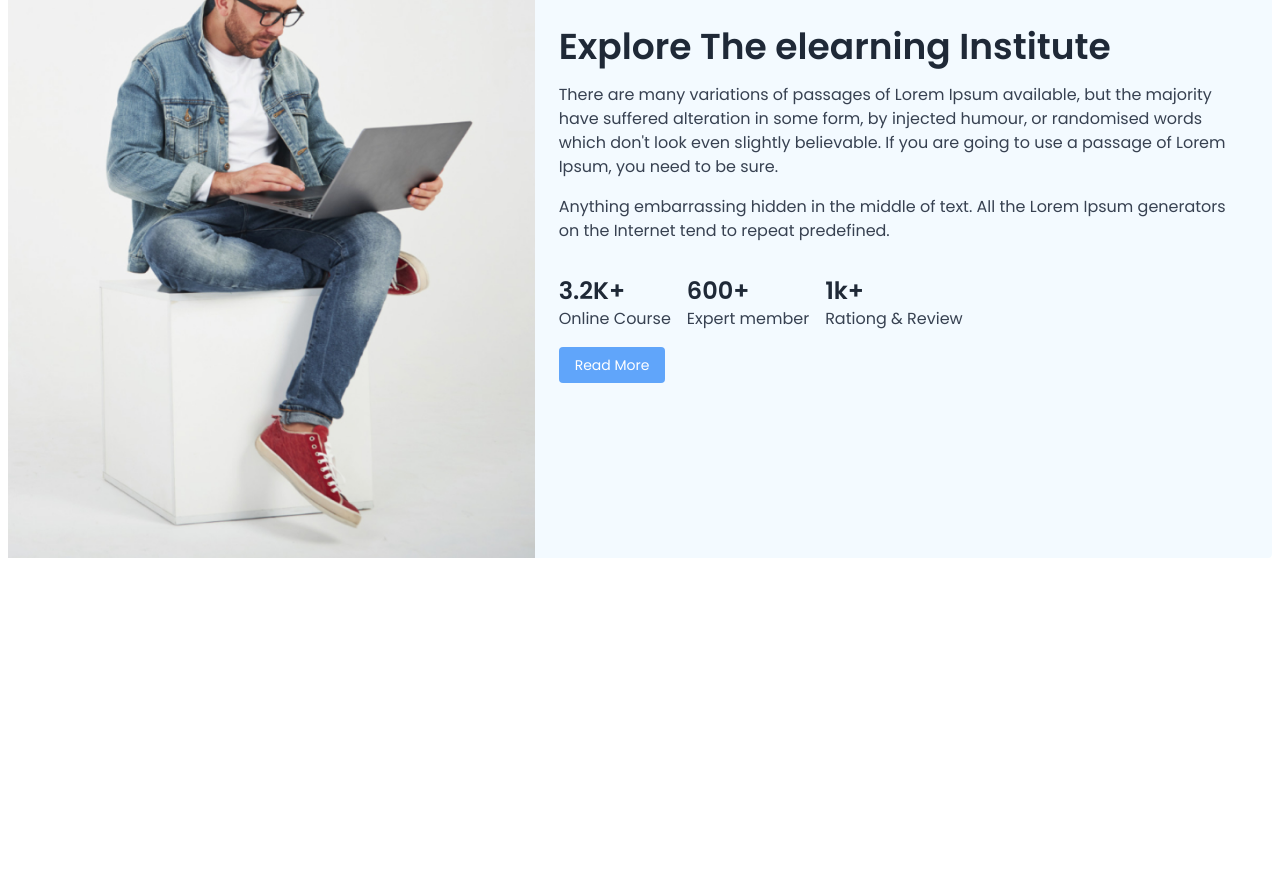
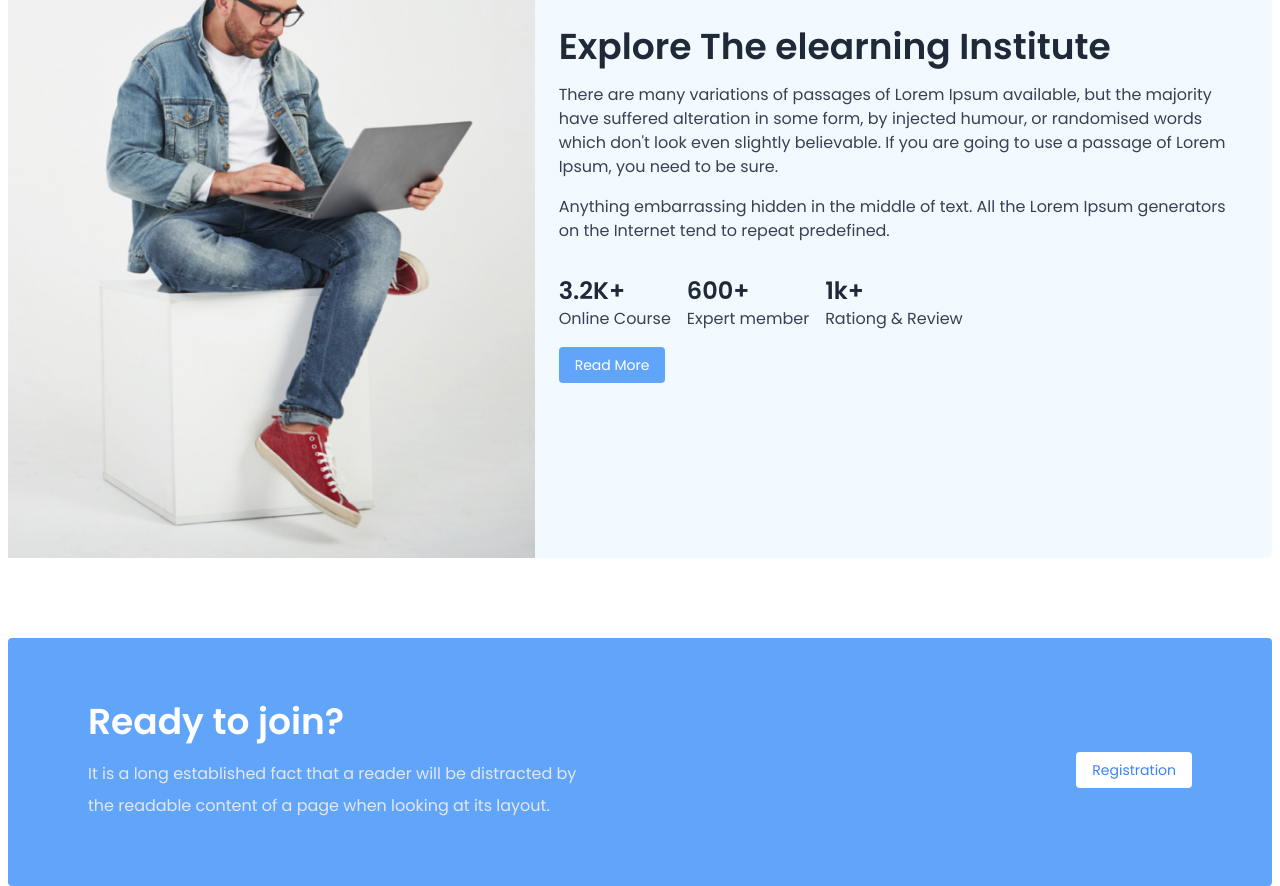
Before and after one commit to rasel-mahmud-dev/e-learning, a plain HTML site: page index.html in a window 1280 px wide. Shown: the part 1915-2801 px from the top of the page. Before the commit the page ends 2473 px from the top, so only its background shows below. Drawn offline with nearby package versions, Linux system fonts and the light colour scheme.

Commit message:
ready to join section added

```diff
--- a/index.html
+++ b/index.html
@@ -391,6 +391,30 @@
         <!-- explore our Institute section end -->
 
 
+        <!-- ready to join end -->
+        <section class="mt-8 sm:mt-20 bg-blue-400 py-8 lg:py-16 px-20 rounded">
+            <div class=" mx-auto flex flex-col lg:flex-row justify-between items-center">
+                <div class="max-w-max md:max-w-lg w-full">
+                    <h1 class="text-xl md:text-3xl lg:text-4xl text-white text-center lg:text-left font-semibold">Ready
+                        to join?
+                    </h1>
+                    <p class="text-gray-200 text-center lg:text-left mt-4 leading-8">It is a long established fact that
+                        a reader will
+                        be
+                        distracted
+                        by
+                        the readable
+                        content of a page when
+                        looking at its layout.</p>
+                </div>
+                <button class="bg-primary text-sm block bg-white text-blue-500 px-4 py-2 mt-4 rounded ">
+                    Registration
+                </button>
+            </div>
+        </section>
+        <!-- ready to join end -->
+
+
 
 
 
```
